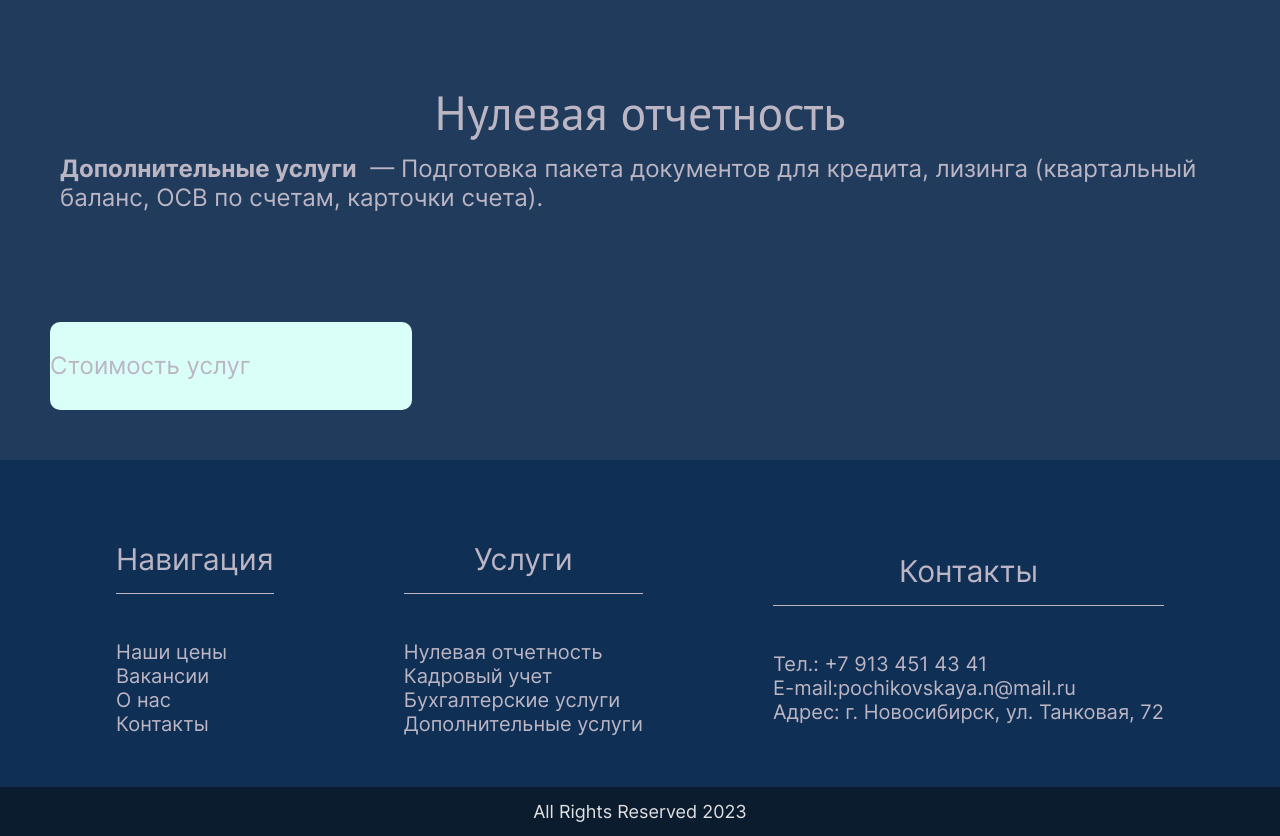
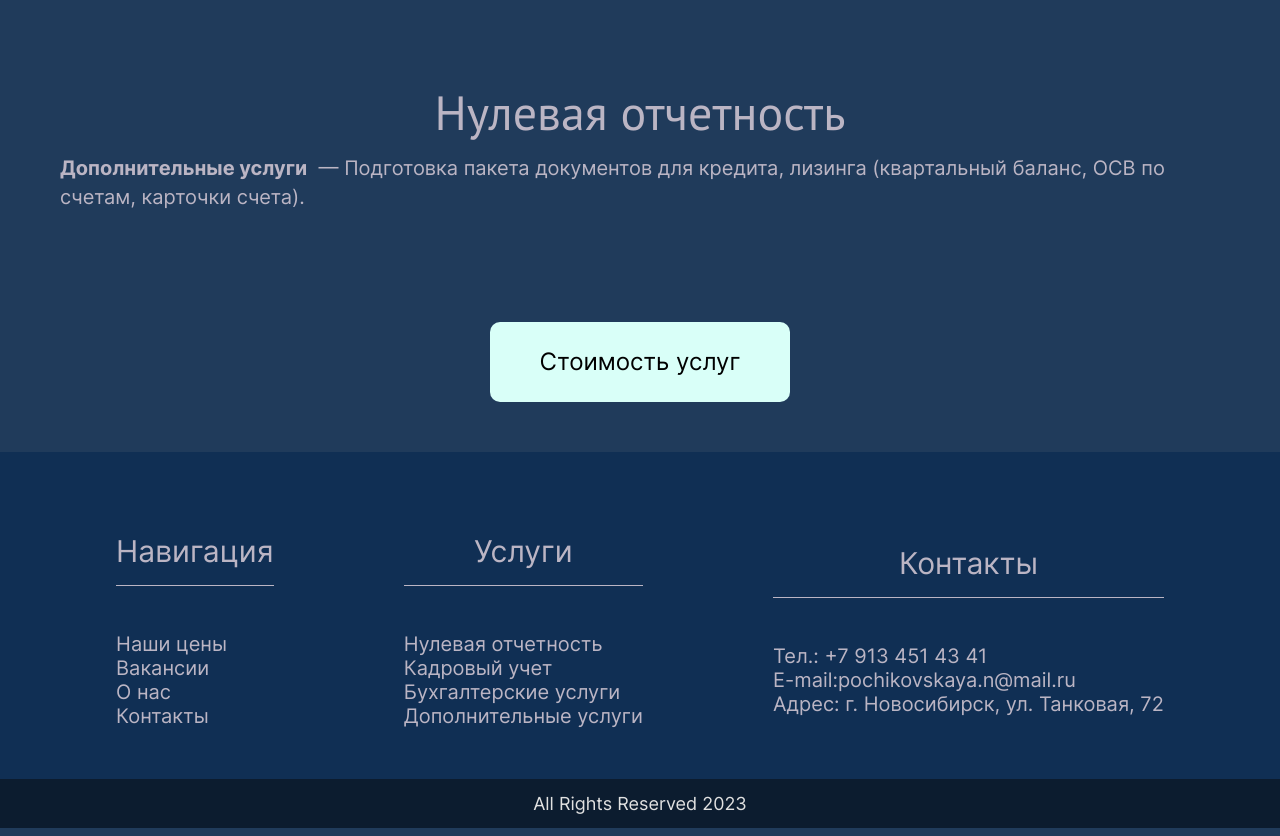
Before and after one commit to ruslan2570/BuhCompany59, a PHP site: page /services/other.html in a window 1280 px wide. Shown: the part 150-986 px from the top of the page. Run offline with PHP 8.4, Linux system fonts and the light colour scheme.

Commit message:
Кнопки в услугах

```diff
--- a/css/style.css
+++ b/css/style.css
@@ -367,6 +367,7 @@
 .post-title {
     color: #33261d;
     font-size: 24px;
+    margin-top: 10px;
     margin-bottom: 15px;
     transition: .3s ease-in-out
 }
@@ -876,7 +877,7 @@ hr {
     font-family: Inter;
     font-style: normal;
     font-weight: 400;
-    font-size: 24px;
+    font-size: 20px;
     line-height: 29px;
     padding: 10px;
     color: #BBB5C4;
@@ -885,8 +886,10 @@ hr {
 
 .btn-price {
     margin-top: 100px;
-    width: 362px;
-    height: 88px;
+    width: 300px;
+    height: 80px;
+    align-self: center;
+    cursor: pointer;
 }
 
 .description-list>li {
--- /dev/null
+++ b/js/btn-price.js
@@ -0,0 +1,6 @@
+price_btns = document.getElementsByClassName("btn-price");
+
+for (let i = 0; i < price_btns.length; i++) {
+
+    price_btns[i].onclick = function () { location.href='/prices.html' };
+}
--- a/services/accounting.html
+++ b/services/accounting.html
@@ -170,6 +170,7 @@
             <h3>All Rights Reserved 2023</h3>
         </div>
     </footer>
+    <script src="/js/btn-price.js"></script>
     <script src="/js/modal.js"></script>
     <script src="/js/sticky.js"></script>
 
--- a/services/other.html
+++ b/services/other.html
@@ -8,12 +8,12 @@
     <meta name="viewport" content="width=device-width, initial-scale=1.0">
     <title>Бухгалтерские услуги - <БухСервис> &quot;59&quot;</title>
     <meta name='robots' content='index, follow, max-image-preview:large, max-snippet:-1, max-video-preview:-1' />
-<link rel="stylesheet" href="/css/style.css">
+    <link rel="stylesheet" href="/css/style.css">
 </head>
 
 <body>
     <header class="header">
-        <a  href="/index.html">
+        <a href="/index.html">
             <img class="logo" src="/img/templogo.png">
         </a>
         <nav class="header-links">
@@ -46,7 +46,7 @@
                         <input type="text" id="name" name="name" placeholder="Иван" required />
                     </div>
                     <div class="form-control">
-                        <label for="phone" id="label-phone" >
+                        <label for="phone" id="label-phone">
                             Телефон
                         </label>
                         <input type="phone" id="phone" name="phone" placeholder="+7..." required />
@@ -55,7 +55,7 @@
                         <label for="email" id="label-email">
                             Электронная почта
                         </label>
-                        <input type="email" id="email" name="email"/>
+                        <input type="email" id="email" name="email" />
                     </div>
                     </li>
                     <button class="btn btn-form">Оставить заявку</button>
@@ -68,9 +68,10 @@
     <main class="service-description-container">
         <h1>Нулевая отчетность</h1>
 
-        <p class="service-description"><b>Дополнительные услуги</b> &nbsp;&mdash; Подготовка пакета документов для кредита, лизинга (квартальный баланс, ОСВ по счетам, карточки счета).</p>
+        <p class="service-description"><b>Дополнительные услуги</b> &nbsp;&mdash; Подготовка пакета документов для
+            кредита, лизинга (квартальный баланс, ОСВ по счетам, карточки счета).</p>
 
-        <a class="btn btn-price" href="/prices.html">Стоимость услуг</a>
+        <button class="btn btn-price" href="/prices.html">Стоимость услуг</button>
     </main>
 
     <footer>
@@ -110,7 +111,8 @@
             <h3>All Rights Reserved 2023</h3>
         </div>
     </footer>
+    <script src="/js/btn-price.js"></script>
     <script src="/js/modal.js"></script>
-<script src="/js/sticky.js"></script>
+    <script src="/js/sticky.js"></script>
 
 </body>
--- a/services/personnel-accounting.html
+++ b/services/personnel-accounting.html
@@ -147,6 +147,7 @@
             <h3>All Rights Reserved 2023</h3>
         </div>
     </footer>
+    <script src="/js/btn-price.js"></script>
     <script src="/js/modal.js"></script>
     <script src="/js/sticky.js"></script>
 
--- a/services/zeroreporting.html
+++ b/services/zeroreporting.html
@@ -118,7 +118,7 @@
             <li>10 строк авансового отчета.</li>
         </ul> -->
 
-    <a href='../prices.html' style='align-items:center'>  <button class="btn btn-price" href="../prices.html">Стоимость услуг</button></a>
+    <button class="btn btn-price">Стоимость услуг</button>
     </main>
 
     <footer>
@@ -158,6 +158,7 @@
             <h3>All Rights Reserved 2023</h3>
         </div>
     </footer>
+    <script src="/js/btn-price.js"></script>
     <script src="/js/modal.js"></script>
     <script src="/js/sticky.js"></script>
 
```
